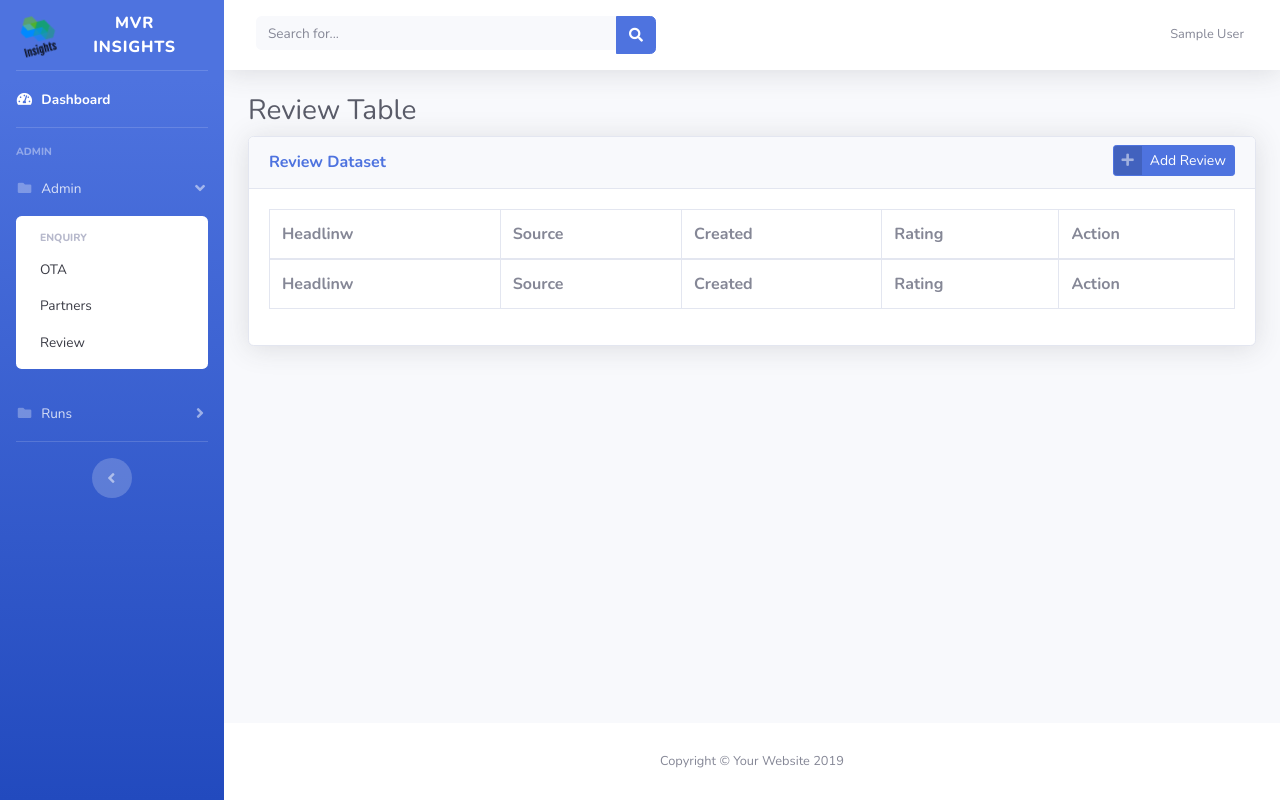
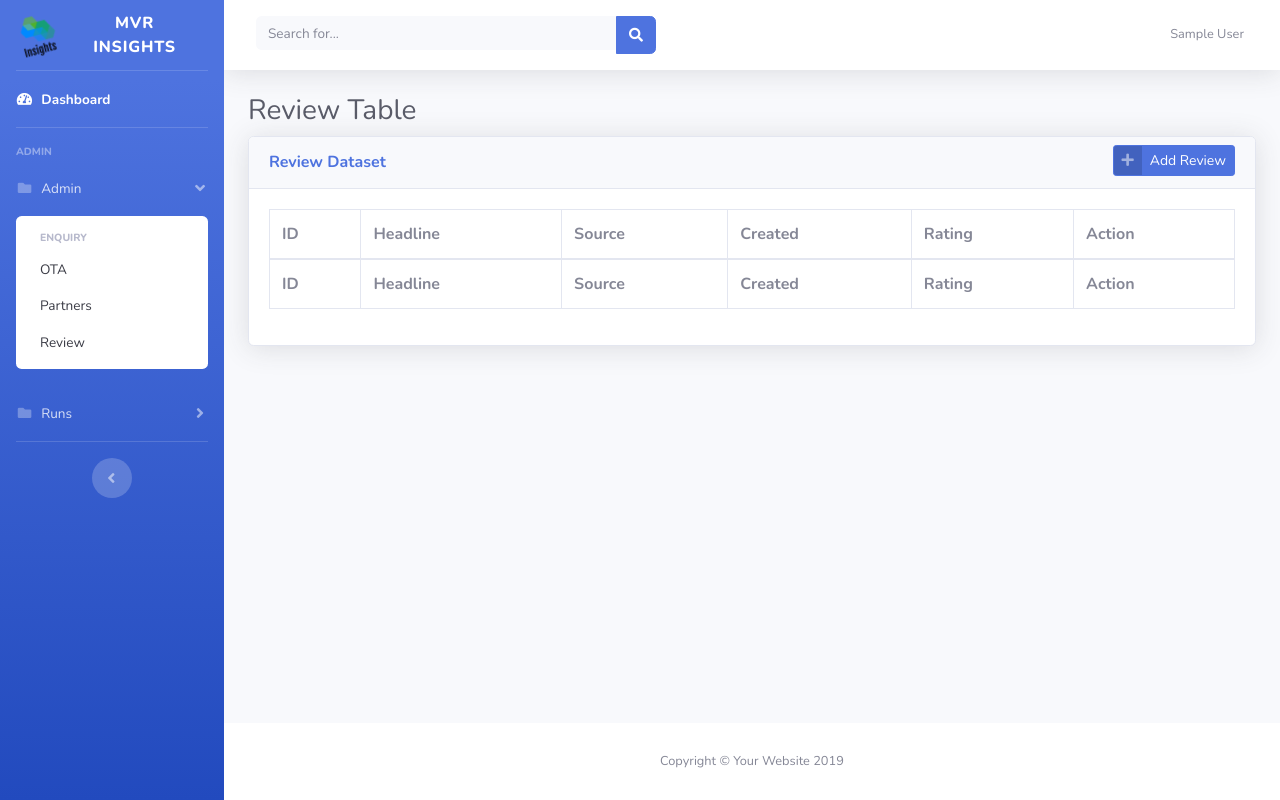
Before and after one commit to S3Infosoft/mvr-fe, a Django app: page /enquiry/review/ in a window 1280 px wide. Run offline with Django 3.2, Linux system fonts and the light colour scheme; the visitor is signed in with stand-in values (Sample User, id 1); data that the repository does not hold is empty; some libraries are stand-ins or nearby versions.

Commit message:
Added ID column to table

```diff
--- a/app/templates/enquiry/ota_list.html
+++ b/app/templates/enquiry/ota_list.html
@@ -29,6 +29,7 @@
         <table class="table table-bordered" id="dataTable" width="100%" cellspacing="0">
           <thead>
             <tr>
+              <th>ID</th>
               <th>Name</th>
               <th>Registration</th>
               <th>Contact Person</th>
@@ -38,6 +39,7 @@
           </thead>
           <tfoot>
             <tr>
+              <th>ID</th>
               <th>Name</th>
               <th>Registration</th>
               <th>Contact Person</th>
@@ -107,6 +109,7 @@
       const tableID = "#dataTable";
       const apiPathname = "{% url 'ota-list' %}";
       const columns = [
+                    {"data": "id"},
                     {"data": "name"},
                     {"data": "registration"},
                     {"data": "contact_person"},
--- a/app/templates/enquiry/partner_list.html
+++ b/app/templates/enquiry/partner_list.html
@@ -29,6 +29,7 @@
         <table class="table table-bordered" id="dataTable" width="100%" cellspacing="0">
           <thead>
             <tr>
+              <th>ID</th>
               <th>Name</th>
               <th>Partner Type</th>
               <th>Contact Person</th>
@@ -38,6 +39,7 @@
           </thead>
           <tfoot>
             <tr>
+              <th>ID</th>
               <th>Name</th>
               <th>Registration</th>
               <th>Contact Person</th>
@@ -113,6 +115,7 @@
         const tableID = "#dataTable";
         const apiPathname = "{% url 'partner-list' %}";
         const columns = [
+                      {"data": "id"},
                       {"data": "name"},
                       {"data": "partner_type"},
                       {"data": "contact_person"},
--- a/app/templates/enquiry/review_list.html
+++ b/app/templates/enquiry/review_list.html
@@ -29,7 +29,8 @@
         <table class="table table-bordered" id="dataTable" width="100%" cellspacing="0">
           <thead>
             <tr>
-              <th>Headlinw</th>
+              <th>ID</th>
+              <th>Headline</th>
               <th>Source</th>
               <th>Created</th>
               <th>Rating</th>
@@ -38,7 +39,8 @@
           </thead>
           <tfoot>
             <tr>
-              <th>Headlinw</th>
+              <th>ID</th>
+              <th>Headline</th>
               <th>Source</th>
               <th>Created</th>
               <th>Rating</th>
@@ -117,6 +119,7 @@
         const tableID = "#dataTable";
         const apiPathname = "{% url 'review-list' %}";
         const columns = [
+                      {"data": "id"},
                       {"data": "headline"},
                       {"data": "source"},
                       {"data": "created"},
```
